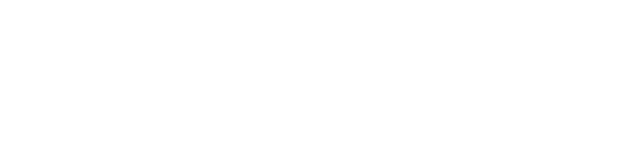
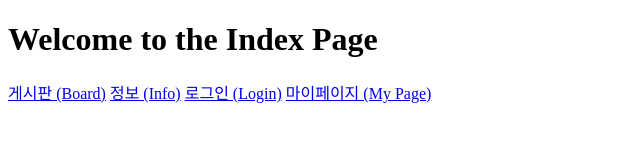
Before and after one commit to seonghoon1201/team14, a plain HTML site: page src/pages/login.html in a window 1280 px wide. Shown: the whole page, without its empty margins (0-640 px from the left). Drawn offline with Linux system fonts and the light colour scheme.

Commit message:
write_main_page

```diff
--- a/src/pages/login.html
+++ b/src/pages/login.html
@@ -7,5 +7,13 @@
 </head>
 <body>
 
+    <h1>Welcome to the Index Page</h1>
+    <div class="link-container">
+        <a href="pages/board.html">게시판 (Board)</a>
+        <a href="pages/info.html">정보 (Info)</a>
+        <a href="pages/login.html">로그인 (Login)</a>
+        <a href="pages/mypage.html">마이페이지 (My Page)</a>
+    </div>
+
 </body>
 </html>
```
